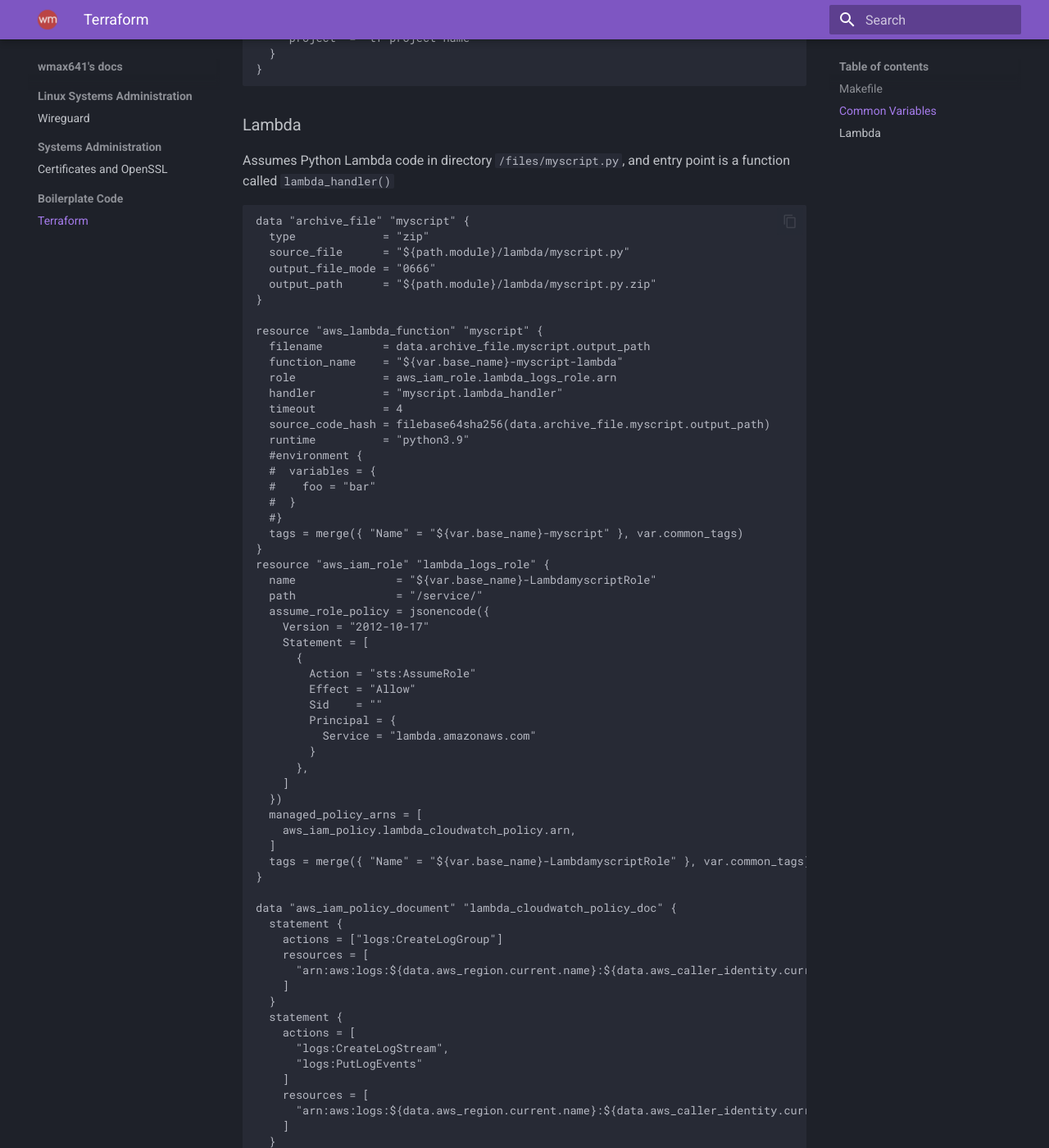
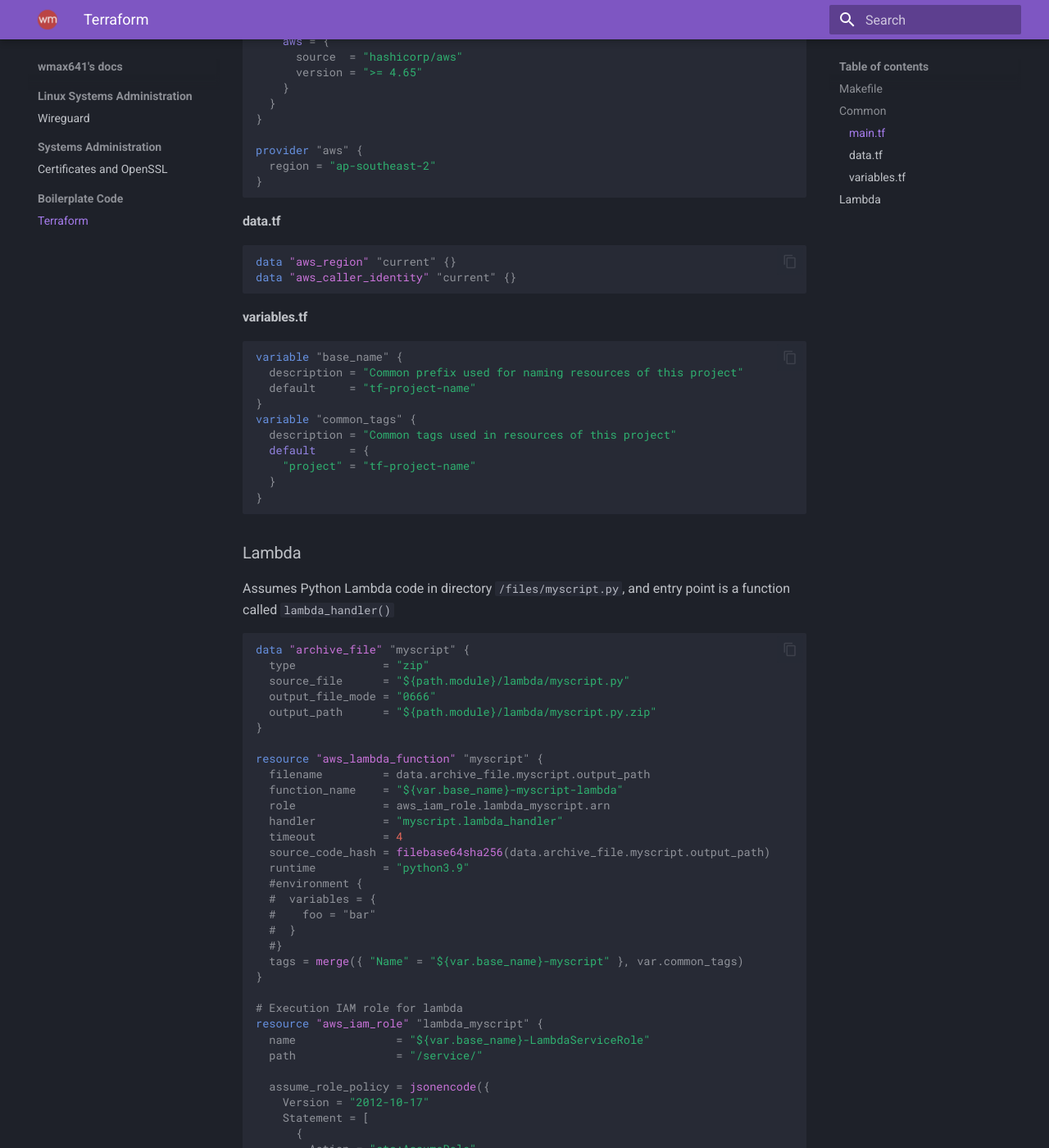
Before and after one commit to wmax641/personal-docs, an MkDocs documentation site: the page built from docs/boilerplate/terraform.md, in a window 1280 px wide and 1400 px high, scrolled down 926 px. Shown: the whole window at 82% size. Built offline with MkDocs 1.6.1 and Material for MkDocs 9.7.7, drawn with Linux system fonts in a browser that asks for light colours; some of the changed text lies outside the part shown.

Commit message:
highlighting

````diff
--- a/docs/boilerplate/terraform.md
+++ b/docs/boilerplate/terraform.md
@@ -1,7 +1,7 @@
 # Terraform Boilerplate Code
 
 ### Makefile
-```
+``` basemake
 IDENTITY=$(shell aws sts get-caller-identity | jq -r '.Arn' | cut -d':' -f5-)
 ACCOUNT=$(shell echo "$(IDENTITY)" | cut -d":" -f1)
 BASE_NAME=$(shell basename $(CURDIR))
@@ -30,8 +30,32 @@
 	terraform apply -input=false tfplan-${ACCOUNT}
 ```
 
-### Common Variables
+### Common
+#### main.tf
+``` terraform
+terraform {
+  backend "s3" {
+  }
+
+  required_providers {
+    aws = {
+      source  = "hashicorp/aws"
+      version = ">= 4.65"
+    }
+  }
+}
+
+provider "aws" {
+  region = "ap-southeast-2"
+}
 ```
+#### data.tf
+``` terraform
+data "aws_region" "current" {}
+data "aws_caller_identity" "current" {}
+```
+#### variables.tf
+``` terraform
 variable "base_name" {
   description = "Common prefix used for naming resources of this project"
   default     = "tf-project-name"
@@ -46,7 +70,7 @@
 
 ### Lambda
 Assumes Python Lambda code in directory `/files/myscript.py`, and entry point is a function called `lambda_handler()`
-```
+``` terraform
 data "archive_file" "myscript" {
   type             = "zip"
   source_file      = "${path.module}/lambda/myscript.py"
@@ -57,7 +81,7 @@
 resource "aws_lambda_function" "myscript" {
   filename         = data.archive_file.myscript.output_path
   function_name    = "${var.base_name}-myscript-lambda"
-  role             = aws_iam_role.lambda_logs_role.arn
+  role             = aws_iam_role.lambda_myscript.arn
   handler          = "myscript.lambda_handler"
   timeout          = 4
   source_code_hash = filebase64sha256(data.archive_file.myscript.output_path)
@@ -69,26 +93,43 @@
   #}
   tags = merge({ "Name" = "${var.base_name}-myscript" }, var.common_tags)
 }
-resource "aws_iam_role" "lambda_logs_role" {
-  name               = "${var.base_name}-LambdamyscriptRole"
+
+# Execution IAM role for lambda
+resource "aws_iam_role" "lambda_myscript" {
+  name               = "${var.base_name}-LambdaServiceRole"
   path               = "/service/"
+
   assume_role_policy = jsonencode({
     Version = "2012-10-17"
     Statement = [
       {
         Action = "sts:AssumeRole"
         Effect = "Allow"
-        Sid    = ""
         Principal = {
           Service = "lambda.amazonaws.com"
         }
       },
     ]
   })
+
+  # inline execution role policy
+  policy = jsonencode({
+    Version = "2012-10-17"
+    Statement = [
+      {
+        Action = [
+          "ec2:Describe*",
+        ]
+        Effect   = "Allow"
+        Resource = "*"
+      },
+    ]
+  })
+
   managed_policy_arns = [
     aws_iam_policy.lambda_cloudwatch_policy.arn,
   ]
-  tags = merge({ "Name" = "${var.base_name}-LambdamyscriptRole" }, var.common_tags)
+  tags = merge({ "Name" = "${var.base_name}-LambdaServiceRole" }, var.common_tags)
 }
 
 data "aws_iam_policy_document" "lambda_cloudwatch_policy_doc" {
--- a/mkdocs.yml
+++ b/mkdocs.yml
@@ -21,6 +21,7 @@
     - navigation.instant
     - navigation.indexes
     - navigation.sections
+    #- navigation.tabs
     #- navigation.expand
     - content.code.copy
   extra:
````
Also changed, not shown: docs/linux/wireguard.md (+4 -4 lines), docs/sysadmin/certs.md (+1 -1 lines).
